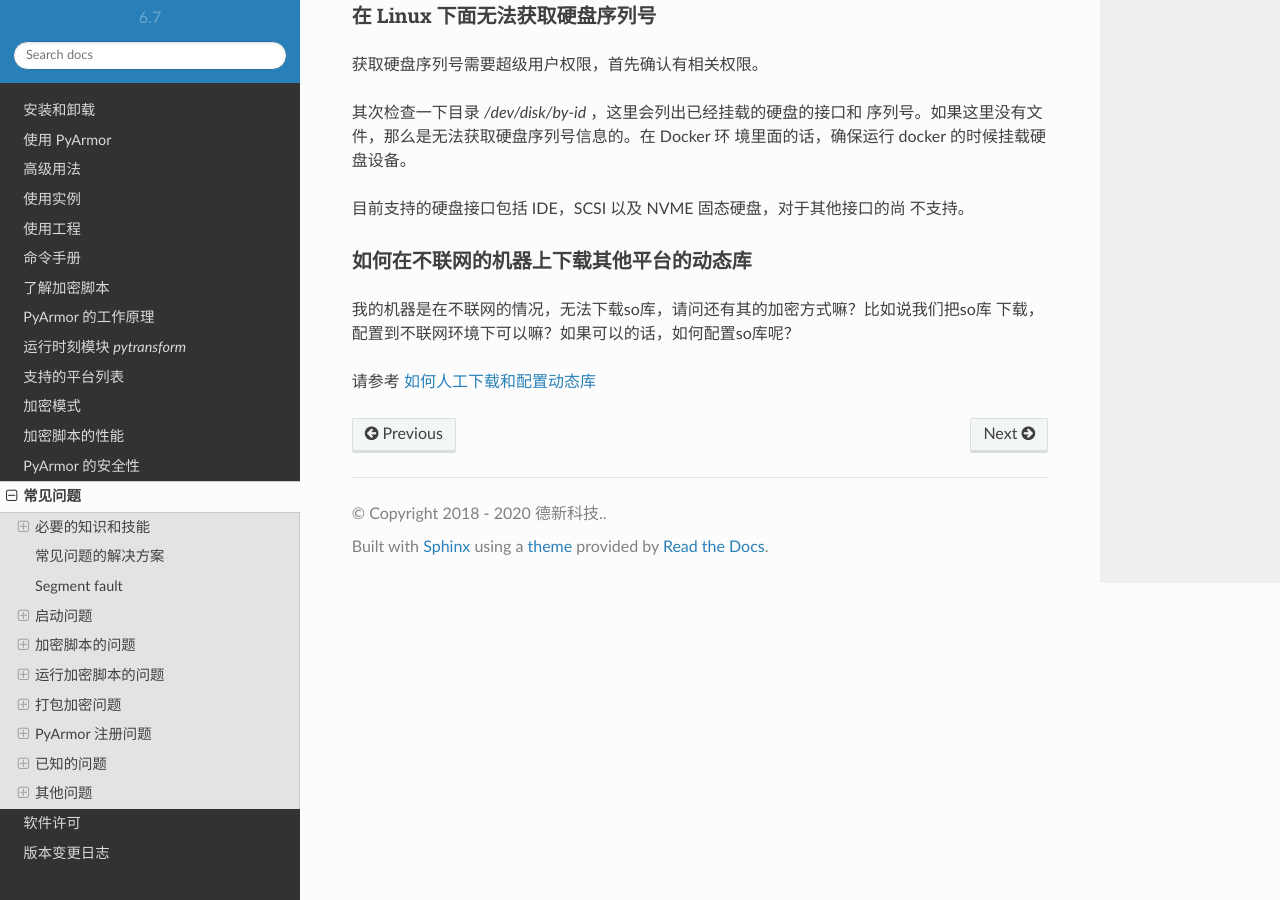
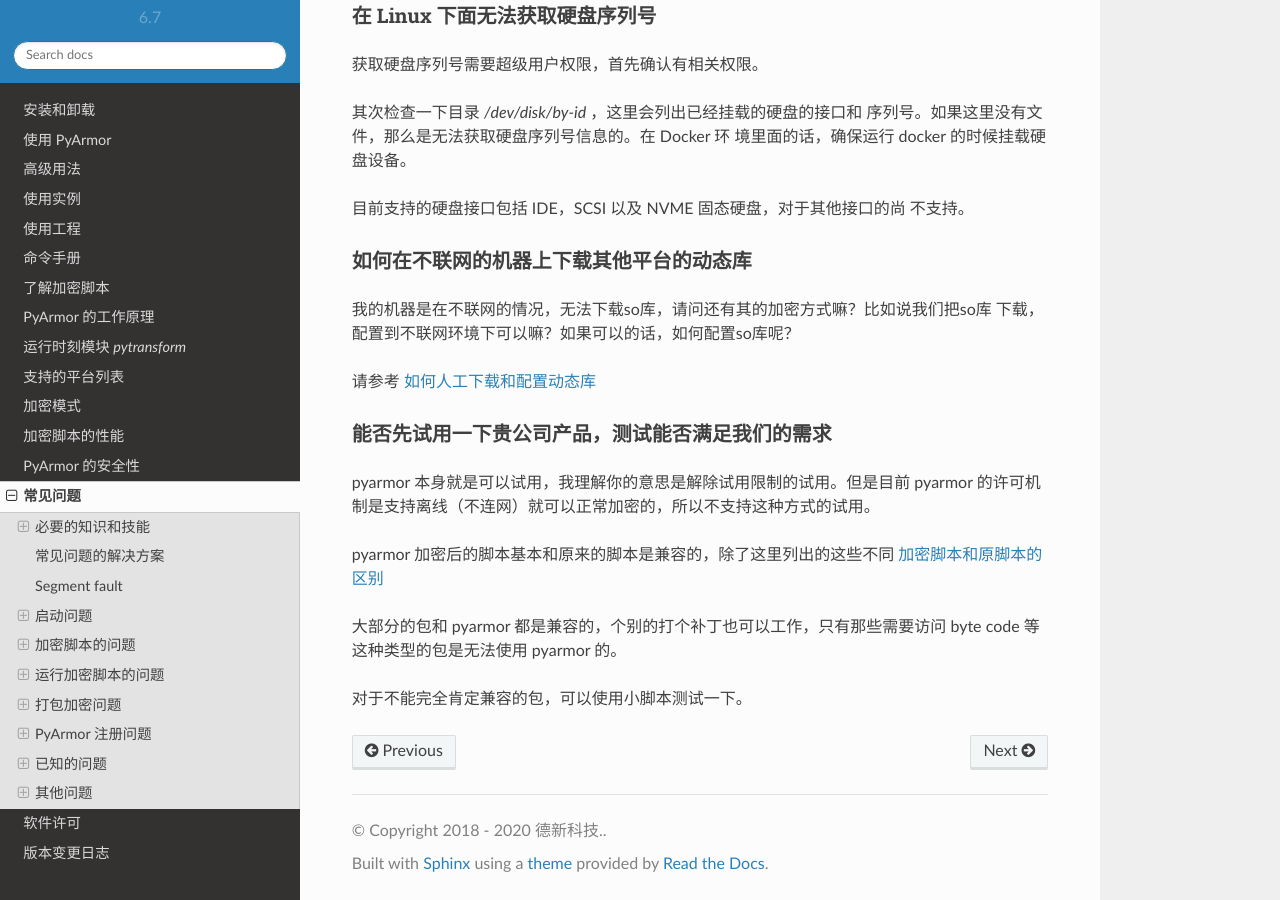
Before and after one commit to dashingsoft/pyarmor-docs-zh, a Sphinx documentation site: the page built from docs/questions.rst, in a window 1280 px wide and 900 px high, scrolled down 16105 px. Built offline with Sphinx 7.4.7 and the Read the Docs theme 2.0.0, drawn with Linux system fonts in a browser that asks for light colours.

Commit message:
Add new question

```diff
--- a/docs/questions.rst
+++ b/docs/questions.rst
@@ -746,4 +746,17 @@
 
 请参考 :ref:`如何人工下载和配置动态库`
 
+能否先试用一下贵公司产品，测试能否满足我们的需求
+~~~~~~~~~~~~~~~~~~~~~~~~~~~~~~~~~~~~~~~~~~~~~~~~
+
+pyarmor 本身就是可以试用，我理解你的意思是解除试用限制的试用。但是目前 pyarmor
+的许可机制是支持离线（不连网）就可以正常加密的，所以不支持这种方式的试用。
+
+pyarmor 加密后的脚本基本和原来的脚本是兼容的，除了这里列出的这些不同 :ref:`加密脚本和原脚本的区别`
+
+大部分的包和 pyarmor 都是兼容的，个别的打个补丁也可以工作，只有那些需要访问 byte
+code 等这种类型的包是无法使用 pyarmor 的。
+
+对于不能完全肯定兼容的包，可以使用小脚本测试一下。
+
 .. include:: _common_definitions.txt
```
